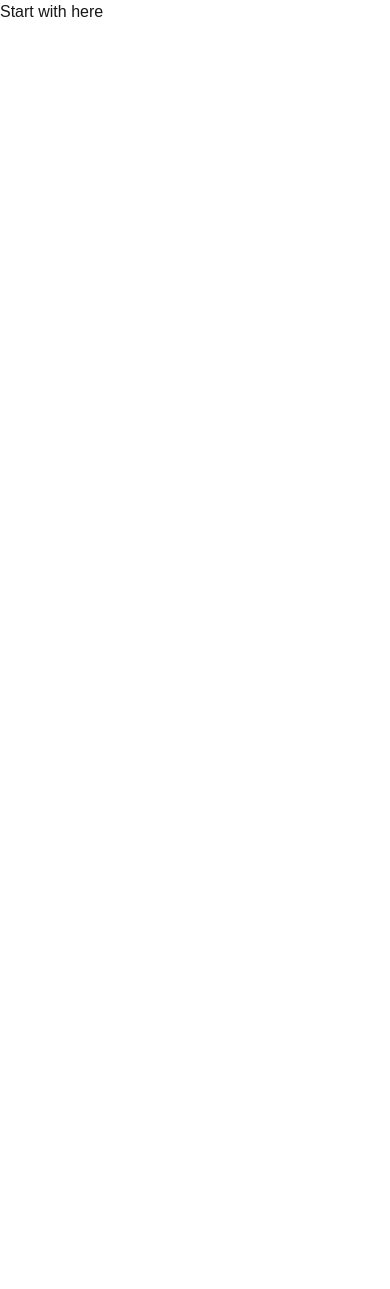
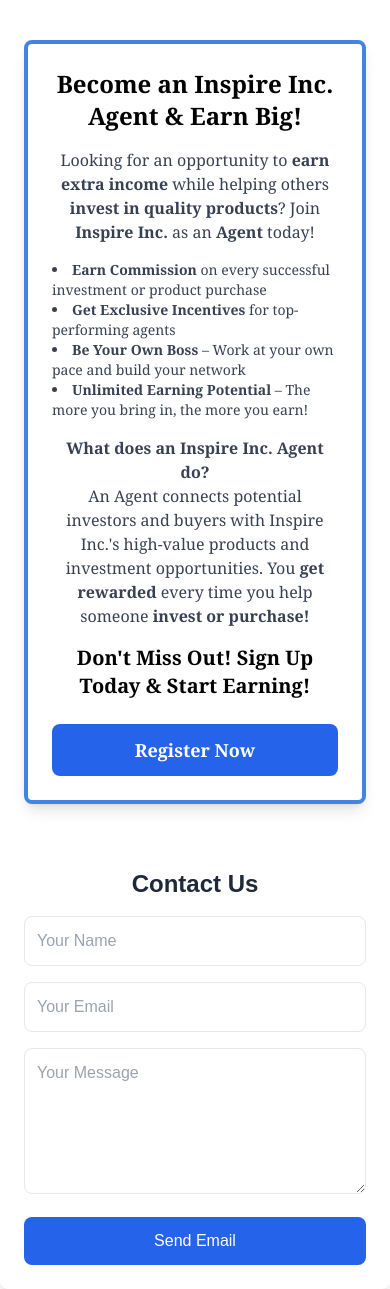
Before and after one commit to AmuroBrian/marketing-website, a Next.js app: page / in a window 390 px wide. Before the commit the page ends 844 px from the top, so only its background shows below. Built offline with nearby package versions, Linux system fonts and the light colour scheme.

Commit message:
agent/ContactUs

```diff
--- a/package.json
+++ b/package.json
@@ -9,9 +9,11 @@
     "lint": "next lint"
   },
   "dependencies": {
+    "@emailjs/browser": "^4.4.1",
+    "emailjs-com": "^3.2.0",
+    "next": "15.1.7",
     "react": "^19.0.0",
-    "react-dom": "^19.0.0",
-    "next": "15.1.7"
+    "react-dom": "^19.0.0"
   },
   "devDependencies": {
     "postcss": "^8",
--- /dev/null
+++ b/src/app/components/EmailForm.jsx
@@ -0,0 +1,84 @@
+"use client";
+
+import React, { useState } from 'react';
+import emailjs from '@emailjs/browser';
+
+const EmailForm = () => {
+  const [name, setName] = useState('');
+  const [email, setEmail] = useState('');
+  const [message, setMessage] = useState('');
+  const [loading, setLoading] = useState(false);
+  const [success, setSuccess] = useState(null);
+
+  const handleSubmit = (e) => {
+    e.preventDefault();
+    setLoading(true);
+
+    const serviceId = 'service_hymqbti';
+    const templateId = 'template_i7sn93g';
+    const publicKey = '8nV8GppQ82RWajpEo';
+
+    const templateParams = {
+      from_name: name,
+      from_email: email,
+      to_name: 'Inspire',
+      message: message,
+    };
+
+    emailjs.send(serviceId, templateId, templateParams, publicKey)
+      .then(() => {
+        setSuccess(true);
+        setName('');
+        setEmail('');
+        setMessage('');
+      })
+      .catch(() => setSuccess(false))
+      .finally(() => setLoading(false));
+  };
+
+  return (
+    <div className="max-w-lg mx-auto p-6 bg-white dark:bg-gray-900 rounded-lg shadow-lg">
+      <h2 className="text-2xl font-semibold text-gray-800 dark:text-white text-center mb-4">Contact Us</h2>
+      {success !== null && (
+        <p className={`text-center text-sm ${success ? 'text-green-500' : 'text-red-500'}`}>
+          {success ? 'Email sent successfully!' : 'Error sending email. Try again later.'}
+        </p>
+      )}
+      <form onSubmit={handleSubmit} className="space-y-4">
+        <input
+          type="text"
+          placeholder="Your Name"
+          value={name}
+          onChange={(e) => setName(e.target.value)}
+          className="w-full p-3 border rounded-lg dark:bg-gray-800 dark:text-white focus:ring focus:ring-blue-300"
+          required
+        />
+        <input
+          type="email"
+          placeholder="Your Email"
+          value={email}
+          onChange={(e) => setEmail(e.target.value)}
+          className="w-full p-3 border rounded-lg dark:bg-gray-800 dark:text-white focus:ring focus:ring-blue-300"
+          required
+        />
+        <textarea
+          rows="5"
+          placeholder="Your Message"
+          value={message}
+          onChange={(e) => setMessage(e.target.value)}
+          className="w-full p-3 border rounded-lg dark:bg-gray-800 dark:text-white focus:ring focus:ring-blue-300"
+          required
+        ></textarea>
+        <button
+          type="submit"
+          className="w-full bg-blue-600 text-white py-3 rounded-lg hover:bg-blue-700 transition disabled:opacity-50"
+          disabled={loading}
+        >
+          {loading ? 'Sending...' : 'Send Email'}
+        </button>
+      </form>
+    </div>
+  );
+};
+
+export default EmailForm;
--- /dev/null
+++ b/src/app/components/EmailRestAPI.jsx
@@ -0,0 +1,71 @@
+import axios from 'axios';
+import React, { useState } from 'react'
+
+const EmailRestAPI = () => {
+
+  const [name, setName] = useState('');
+  const [email, setEmail] = useState('');
+  const [message, setMessage] = useState('');
+
+  const handleSubmit = async (e) => {
+    e.preventDefault();
+
+    // Your EmailJS service ID, template ID, and Public Key
+    const serviceId = 'YOUR_SERVICE_ID';
+    const templateId = 'YOUR_TEMPLATE_ID';
+    const publicKey = 'YOUR_PUBLIC_KEY';
+
+    // Create an object with EmailJS service ID, template ID, Public Key, and Template params
+    const data = {
+      service_id: serviceId,
+      template_id: templateId,
+      user_id: publicKey,
+      template_params: {
+        from_name: name,
+        from_email: email,
+        to_name: 'Web Wizard',
+        message: message,
+      }
+    };
+
+    // Send the email using EmailJS
+    try {
+      const res = await axios.post("https://api.emailjs.com/api/v1.0/email/send", data);
+      console.log(res.data);
+      setName('');
+      setEmail('');
+      setMessage('');
+    } catch (error) {
+      console.error(error);
+    }
+  }
+
+  return (
+    <div>
+      <form onSubmit={handleSubmit} className='emailForm'>
+        <input
+          type="text"
+          placeholder="Your Name"
+          value={name}
+          onChange={(e) => setName(e.target.value)}
+        />
+        <input
+          type="email"
+          placeholder="Your Email"
+          value={email}
+          onChange={(e) => setEmail(e.target.value)}
+        />
+        <textarea
+          cols="30"
+          rows="10"
+          value={message}
+          onChange={(e) => setMessage(e.target.value)}
+        >
+        </textarea>
+        <button type="submit">Send Email</button>
+      </form>
+    </div>
+  )
+}
+
+export default EmailRestAPI
--- /dev/null
+++ b/src/app/components/WhatIsAgent.js
@@ -0,0 +1,49 @@
+"use client";
+ // Adjust the path based on the actual folder structure
+
+
+import React from "react";
+
+export default function WhatIsAgent() {
+  return (
+    <div className=" min-h-screen flex items-center justify-center p-6 font-serif">
+      <div className="bg-white w-full max-w-5xl p-6 border-4 rounded-lg shadow-lg text-center md:p-8 animate-fadeIn border-4 border-red-500 animate-borderGlow">
+        <h2 className="text-2xl md:text-3xl font-bold text-black">Become an Inspire Inc. Agent & Earn Big!</h2>
+        <p className="mt-4 text-gray-700 text-base md:text-lg">
+          Looking for an opportunity to <strong>earn extra income</strong> while helping others <strong>invest in quality products</strong>?
+          Join <strong>Inspire Inc.</strong> as an <strong>Agent</strong> today!
+        </p>
+        <ul className="mt-4 list-disc list-inside text-gray-700 text-left mx-auto max-w-md text-sm md:text-base">
+          <li><strong>Earn Commission</strong> on every successful investment or product purchase</li>
+          <li><strong>Get Exclusive Incentives</strong> for top-performing agents</li>
+          <li><strong>Be Your Own Boss</strong> – Work at your own pace and build your network</li>
+          <li><strong>Unlimited Earning Potential</strong> – The more you bring in, the more you earn!</li>
+        </ul>
+        <p className="mt-4 text-gray-700 text-base md:text-lg">
+          <strong>What does an Inspire Inc. Agent do?</strong> <br/>
+          An Agent connects potential investors and buyers with Inspire Inc.'s high-value products and investment opportunities.
+          You <strong>get rewarded</strong> every time you help someone <strong>invest or purchase!</strong>
+        </p>
+        <p className="mt-4 text-xl md:text-2xl font-bold text-black">Don't Miss Out! Sign Up Today & Start Earning!</p>
+        <button className="mt-6 w-full max-w-sm bg-blue-600 text-white py-3 rounded-lg hover:bg-blue-700 text-lg font-semibold md:py-4 md:text-xl transition-transform transform hover:scale-105">
+          Register Now
+        </button>
+      </div>
+
+
+
+      <style jsx global>{`
+        @keyframes borderGlow {
+          0% { border-color: #ff4757; }
+          25% { border-color: #1e90ff; }
+          50% { border-color: #2ed573; }
+          75% { border-color: #ffa502; }
+          100% { border-color: #ff4757; }
+        }
+        .animate-borderGlow {
+          animation: borderGlow 3s infinite alternate;
+        }
+      `}</style>
+    </div>
+  );
+}
--- a/src/app/page.js
+++ b/src/app/page.js
@@ -1,9 +1,16 @@
 import Image from "next/image";
+import WhatIsAgent from "./components/WhatIsAgent";
+import EmailForm from "./components/EmailForm";
 
 export default function Home() {
   return (
     <div>
-      Start with here
+
+
+
+    <WhatIsAgent/>
+    <EmailForm/>
+
     </div>
   );
 }
```
Also changed, not shown: src/app/scripts/ContactUs.js (added), 1 other file (tests, documents, lock files or other folders).
